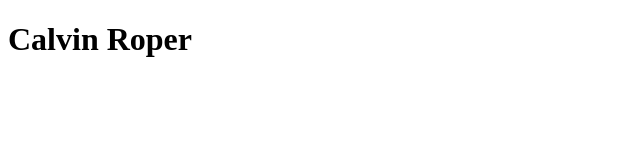
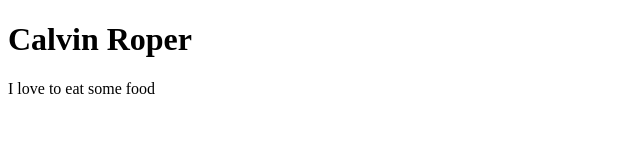
Before and after one commit to Calvin55b/wdd131, a plain HTML site: page index.html in a window 1280 px wide. Shown: the whole page, without its empty margins (0-640 px from the left). Drawn offline with Linux system fonts and the light colour scheme.

Commit message:
I am testing my ability to commit changes

```diff
--- a/index.html
+++ b/index.html
@@ -12,6 +12,8 @@
 
     <main>
         <h1>Calvin Roper</h1>
+
+        <p>I love to eat some food</p>
     </main>
 
     <footer>
```
